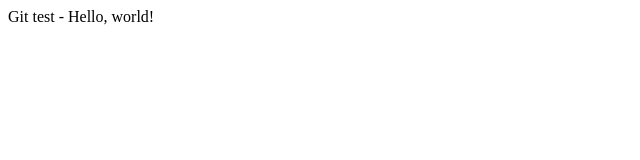
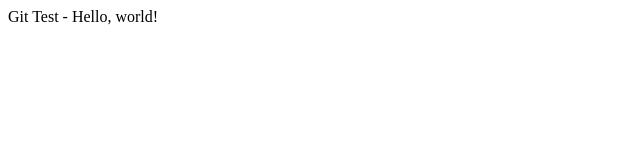
Before and after one commit to bideinsilence/lecture1, a plain HTML site: page index.html in a window 1280 px wide. Shown: the full height of the page, 0-640 px from the left. Drawn offline with Linux system fonts and the light colour scheme.

Commit message:
Capitalized Test

```diff
--- a/index.html
+++ b/index.html
@@ -6,6 +6,6 @@
     <title>Git Test</title>
 </head>
 <body>
-    Git test - Hello, world!
+    Git Test - Hello, world!
 </body>
 </html>
```
